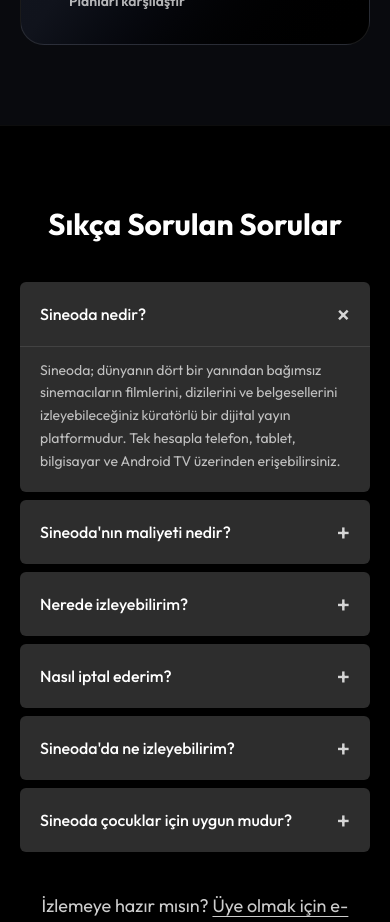
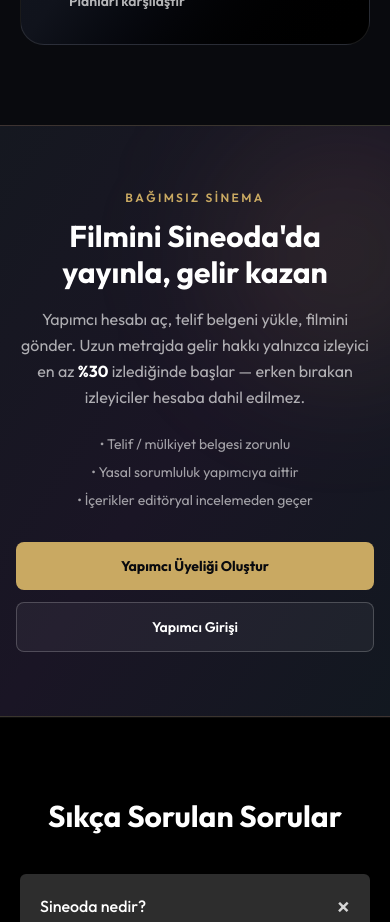
Before and after one commit to sanalfikret/sineoda, a React (Vite) app: page / in a window 390 px wide. Shown: the part 5700-6622 px from the top of the page. Built offline with nearby package versions, Linux system fonts and the light colour scheme; no server answers.

Commit message:
Make creator signup visible on landing page header and dedicated section.

```diff
--- a/src/components/Header.tsx
+++ b/src/components/Header.tsx
@@ -11,6 +11,7 @@
   { label: 'Dikey Diziler', to: '/dikey-diziler', match: (path: string) => path === '/dikey-diziler' },
   { label: 'Listem', to: '/listem', match: (path: string) => path === '/listem' },
   { label: 'Dergi', to: '/dergi', match: (path: string) => path === '/dergi' || path.startsWith('/dergi/') },
+  { label: 'Yapımcı', to: '/creator/giris', match: (path: string) => path.startsWith('/creator') },
 ]
 
 export function Header() {
--- /dev/null
+++ b/src/components/landing/LandingCreatorSection.tsx
@@ -0,0 +1,50 @@
+import { Link } from 'react-router-dom'
+
+export function LandingCreatorSection() {
+  return (
+    <section
+      id="yapimcilar"
+      className="relative overflow-hidden border-y border-sineoda-gold/20 bg-gradient-to-br from-[#151820] via-[#1a1525] to-[#121820] px-4 py-16 sm:px-6 sm:py-20"
+    >
+      <div
+        className="pointer-events-none absolute -right-20 top-0 h-64 w-64 rounded-full bg-sineoda-gold/10 blur-3xl"
+        aria-hidden
+      />
+      <div className="relative mx-auto flex max-w-6xl flex-col items-center gap-8 lg:flex-row lg:items-start lg:justify-between">
+        <div className="max-w-2xl text-center lg:text-left">
+          <p className="text-xs font-semibold uppercase tracking-[0.2em] text-sineoda-gold">
+            Bağımsız sinema
+          </p>
+          <h2 className="mt-3 text-3xl font-bold text-white sm:text-4xl">
+            Filmini Sineoda'da yayınla, gelir kazan
+          </h2>
+          <p className="mt-4 text-base leading-relaxed text-white/65 sm:text-lg">
+            Yapımcı hesabı aç, telif belgeni yükle, filmini gönder. Uzun metrajda gelir hakkı
+            yalnızca izleyici en az <strong className="text-white">%30</strong> izlediğinde başlar —
+            erken bırakan izleyiciler hesaba dahil edilmez.
+          </p>
+          <ul className="mt-6 space-y-2 text-sm text-white/60 lg:text-left">
+            <li>• Telif / mülkiyet belgesi zorunlu</li>
+            <li>• Yasal sorumluluk yapımcıya aittir</li>
+            <li>• İçerikler editöryal incelemeden geçer</li>
+          </ul>
+        </div>
+
+        <div className="flex w-full max-w-sm shrink-0 flex-col gap-3 sm:flex-row lg:w-auto lg:flex-col">
+          <Link
+            to="/creator/kayit"
+            className="rounded-lg bg-sineoda-gold px-6 py-3.5 text-center text-sm font-bold text-sineoda-bg transition hover:brightness-110"
+          >
+            Yapımcı Üyeliği Oluştur
+          </Link>
+          <Link
+            to="/creator/giris"
+            className="rounded-lg border border-white/20 bg-white/5 px-6 py-3.5 text-center text-sm font-semibold text-white transition hover:border-sineoda-gold/40 hover:bg-white/10"
+          >
+            Yapımcı Girişi
+          </Link>
+        </div>
+      </div>
+    </section>
+  )
+}
--- a/src/components/landing/LandingHeader.tsx
+++ b/src/components/landing/LandingHeader.tsx
@@ -28,12 +28,21 @@
           <Link to="/planlar" className="text-sm font-medium text-white/70 transition hover:text-white">
             Planlar
           </Link>
+          <Link to="/creator/giris" className="text-sm font-medium text-sineoda-gold transition hover:text-white">
+            Yapımcı
+          </Link>
           <Link to="/giris" className="text-sm font-medium text-white/70 transition hover:text-white">
             Giriş Yap
           </Link>
         </nav>
 
         <div className="flex items-center gap-2 sm:gap-3">
+          <Link
+            to="/creator/giris"
+            className="hidden rounded-md px-3 py-2 text-sm font-semibold text-sineoda-gold transition hover:bg-white/10 sm:inline-flex"
+          >
+            Yapımcı
+          </Link>
           <Link
             to="/giris"
             className="rounded-md px-3 py-2 text-sm font-semibold text-white transition hover:bg-white/10 md:hidden"
--- a/src/pages/LandingPage.tsx
+++ b/src/pages/LandingPage.tsx
@@ -10,6 +10,7 @@
 import { LandingFaq } from '../components/landing/LandingFaq'
 import { LandingJournalTeaser } from '../components/landing/LandingJournalTeaser'
 import { LandingPricing } from '../components/landing/LandingPricing'
+import { LandingCreatorSection } from '../components/landing/LandingCreatorSection'
 import {
   DEMO_LANDING_SHOWCASES,
   getDemoCatalog,
@@ -80,6 +81,7 @@
       <LandingJournalTeaser />
       <LandingFeatures />
       <LandingPricing />
+      <LandingCreatorSection />
       <LandingFaq />
       <LandingEmailSignup />
       <PageFooter />
```
